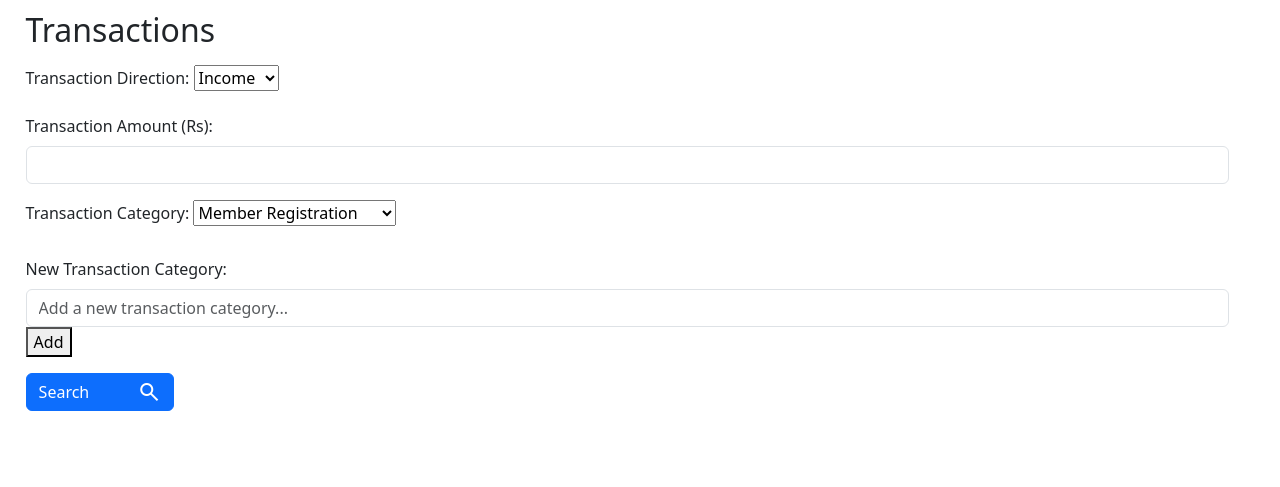
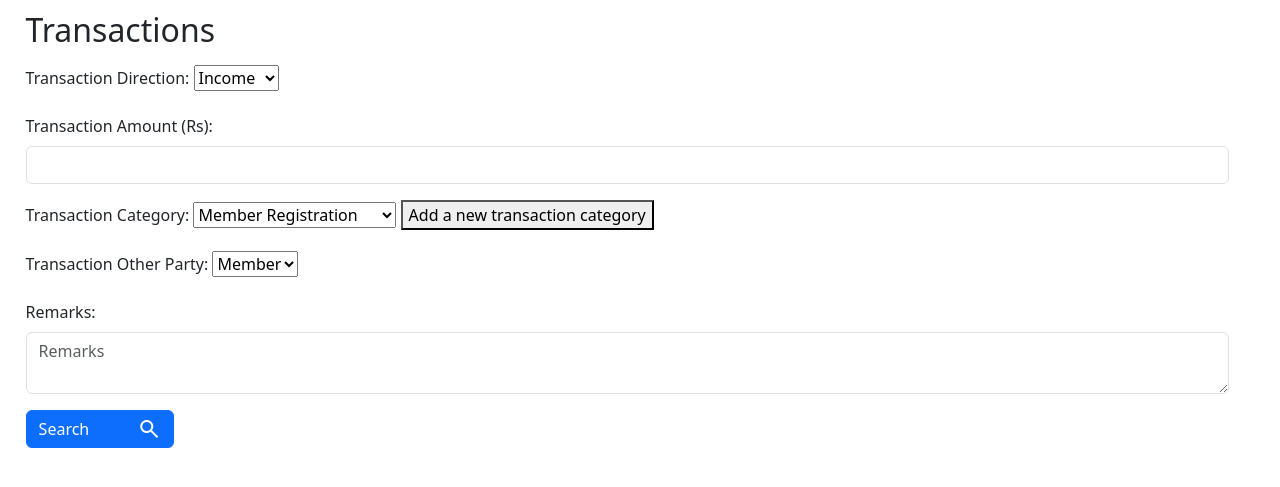
Before and after one commit to Riki-99/Gym-Digitized, a Flask app: page /cash_flow in a window 1280 px wide. Shown: the part 140-627 px from the top of the page. Run offline with Flask 3, Linux system fonts and the light colour scheme; data comes from the database, SQL or seed files in the repository.

Commit message:
Groundwork laid for transactions

```diff
--- a/app.py
+++ b/app.py
@@ -158,6 +158,13 @@ def fetch_data():
     return render_template("fetch_data.html", current_page="member_data", details=details)
 
 
+@app.route("/new_transaction_category", methods=["POST"])
+def new_transaction_category():
+    data = request.get_json()
+    name = data['name']
+    direction = data['direction']
+    db.execute("INSERT INTO transaction_type(name, direction) VALUES (?, ?)", name, direction)
+    return jsonify({"Name" : name, "Direction" : direction})
 
 if __name__ == "__main__":
     app.run(debug=True)
--- a/sqlcode.sql
+++ b/sqlcode.sql
@@ -58,9 +58,9 @@ CREATE TABLE transaction_second_party(
     );
 
 CREATE TABLE transactions(
-    transaction_id INT,
+    transaction_id INTEGER,
     amount NUMBER,
-    transaction_date DATE,
+    transaction_datetime TEXT,
     remarks TEXT, /* For externals, the name should be written in remarks*/
     transaction_type_id INT,
     second_party_id INT, /* Other party maybe a MEMBER, STAFF, EXTERNAL */
--- a/templates/cashflow.html
+++ b/templates/cashflow.html
@@ -24,16 +24,41 @@
                     <option value='{{trans_cat["id"]}}' class='category{{trans_cat["direction"]}}'>{{trans_cat["name"]}}</option>
                 {% endfor %}
             </select>
-            <br><br>
+            <button type="button" id="transactionCategoryKey">Add a new transaction category</button>
+        </div>
+        <div class="mb-3" id="newTransactionCategoryDiv" style="display:none;">
             <label for="newTransactionCategory" class="form-label">New Transaction Category: </label>
             <input type="text" class="form-control" id="newTransactionCategory" name = "new_transaction_category" placeholder="Add a new transaction category...">
+
+            <div class="mb-3">
+            <label for="newCashFlowDirection" class="form-label"> Cashflow Direction: </label>
+                <select id="newCashFlowDirection" name = "new_cash_flow_direction">
+                    <option value="1">Income</option>
+                    <option value="0">Expense</option>
+                </select>
+            </div>
+
             <button id="newTransactionCategoryAdder" type="button">Add</button>
         </div>
 
+        <div class="mb-3">
+            <label for="secondParty" class="form-label"> Transaction Other Party: </label>
+            <select id="secondParty" name = "second_Party">
+                <option value="0">Member</option>
+                <option value="1">Staff</option>
+                <option value="2">External</option>
+            </select>
+        </div>
+
+        <div class="mb-3">
+            <label for="remarks" class="form-label">Remarks: </label>
+            <textarea class="form-control" id="remarks" name = "transaction_remarks" placeholder="Remarks"></textarea>
+        </div>
         <button type="submit" class="btn btn-primary mb-3 d-flex align-items-center gap-5">Search <span class="material-symbols-outlined">search</span></button>
     </form>
 
     <script>
+        let newTransactionCategoryExpanded = false;
         document.querySelector("#cashFlowDirection").addEventListener("change", transactionCategorySelector);
         // Flag for selecting the first option by default to prevent previous invalid opetion from remaining selected
         function transactionCategorySelector(){
@@ -79,5 +104,40 @@
         }
         // Call the function once for initial configuration
         transactionCategorySelector();
+
+        // For expanding and collpasing the "Add new transaction category"
+        let keyButton = document.querySelector("#transactionCategoryKey");
+        keyButton.addEventListener("click", () =>{
+            relevantDiv = document.querySelector("#newTransactionCategoryDiv");
+            if(newTransactionCategoryExpanded)
+            {
+                relevantDiv.style.display = "none";
+                keyButton.innerText = "Add a new transaction category"
+                newTransactionCategoryExpanded = false;
+            }
+            else{
+                relevantDiv.style.display = "block";
+                keyButton.innerText = "Collapse"
+                newTransactionCategoryExpanded = true;
+            }
+        })
+
+        // For actually adding the new transaction category to the database
+        document.querySelector("#newTransactionCategoryAdder").addEventListener("click", async ()=>{
+            Cname = document.querySelector("#newTransactionCategory").value.trim();
+            if(name.value == "")
+            {
+                alert("ERROR : Please name the new transaction category");
+                return;
+            }
+            Cdirection = parseInt(document.querySelector('#newCashFlowDirection').value);
+            let data = await fetch("/new_transaction_category", {
+                "method" : "POST",
+                "headers" : {"Content-Type" : "application/JSON"},
+                "body": JSON.stringify({name : Cname, direction : Cdirection})
+            })
+            let response = await data.json()
+            console.log(response)
+        })
     </script>
 {% endblock %}
```
Also changed, not shown: data.db.
